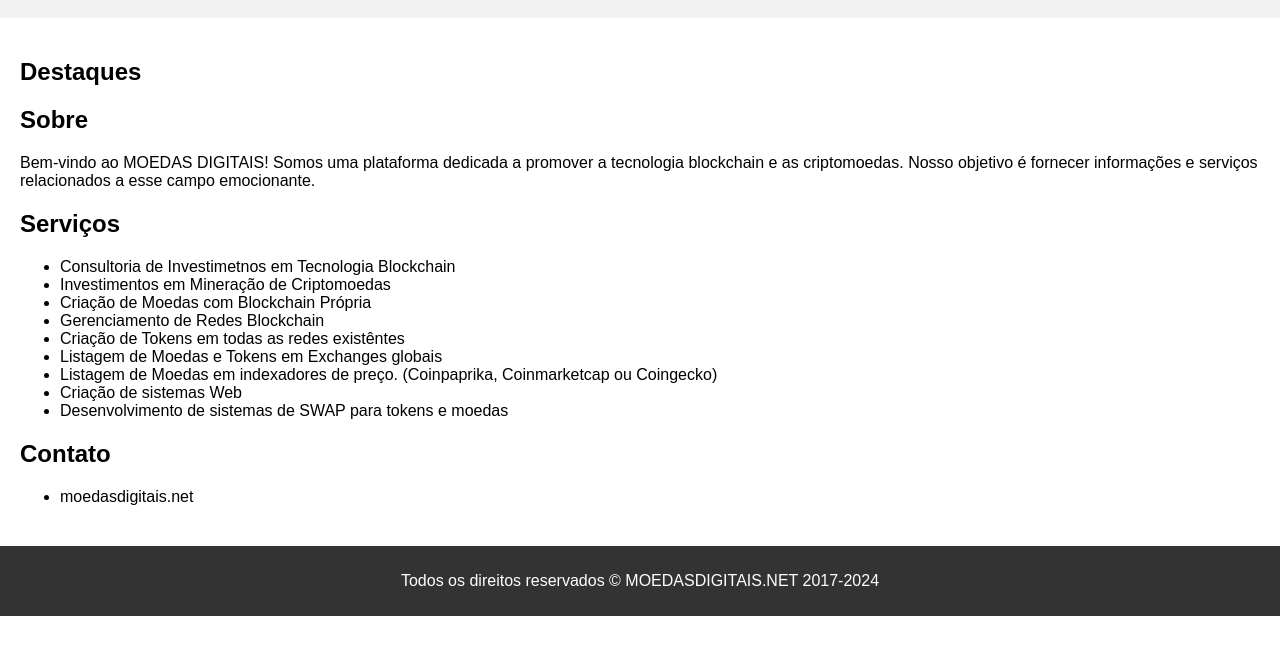
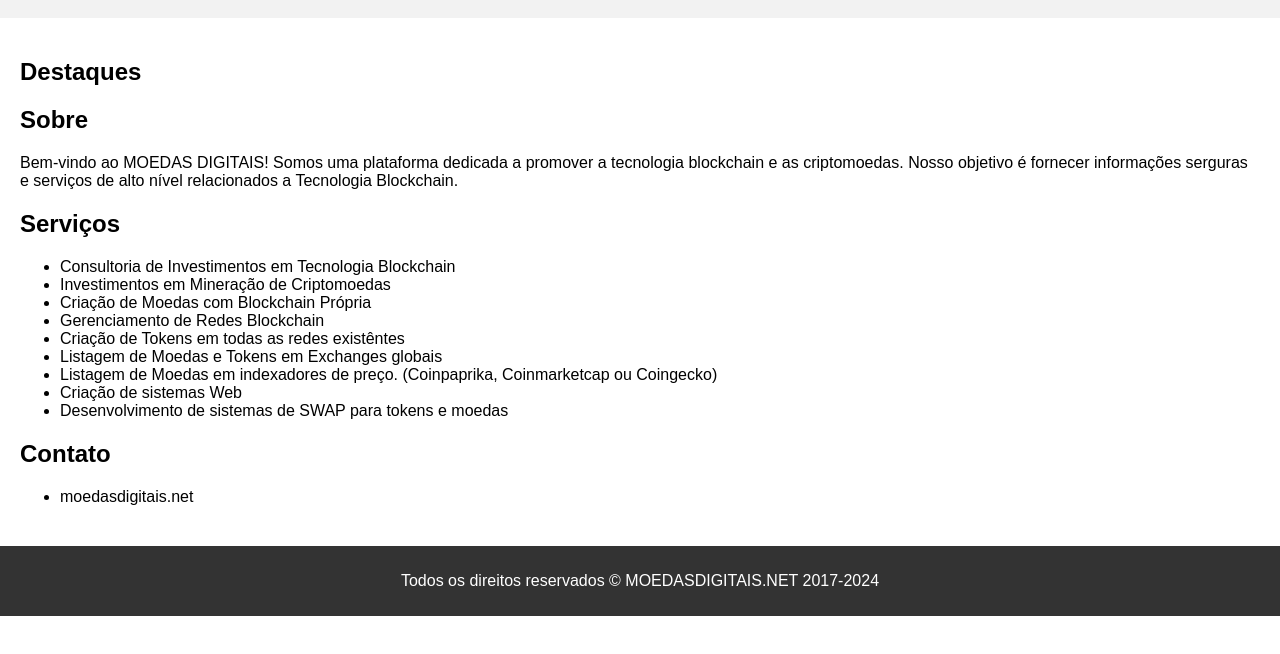
Before and after one commit to moedasdigitais/moedasdigitais.github.io, a plain HTML site: page index.html in a window 1280 px wide. Shown: the part 120-774 px from the top of the page. Drawn offline with Linux system fonts and the light colour scheme; no server answers.

Commit message:
Update index.html

```diff
--- a/index.html
+++ b/index.html
@@ -30,16 +30,15 @@
     <section id="sobre">
       <h2>Sobre</h2>
       <p>Bem-vindo ao MOEDAS DIGITAIS! Somos uma plataforma dedicada a promover a tecnologia blockchain e as criptomoedas.
-        Nosso objetivo é fornecer informações e serviços relacionados a esse campo emocionante.</p>
+        Nosso objetivo é fornecer informações serguras e serviços de alto nível relacionados a Tecnologia Blockchain.</p>
     </section>
 
     <section id="servicos">
       <h2>Serviços</h2>
       <ul>
-        <li>Consultoria de Investimetnos em Tecnologia Blockchain</li>
+        <li>Consultoria de Investimentos em Tecnologia Blockchain</li>
         <li>Investimentos em Mineração de Criptomoedas</li>
-
-         <li>Criação de Moedas com Blockchain Própria</li>
+          <li>Criação de Moedas com Blockchain Própria</li>
          <li>Gerenciamento de Redes Blockchain</li>
          <li>Criação de Tokens em todas as redes existêntes</li>
            <li>Listagem de Moedas e Tokens em Exchanges globais</li>
```
